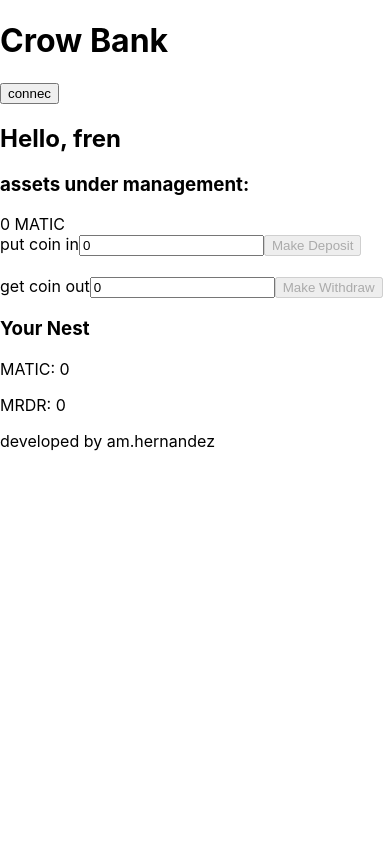
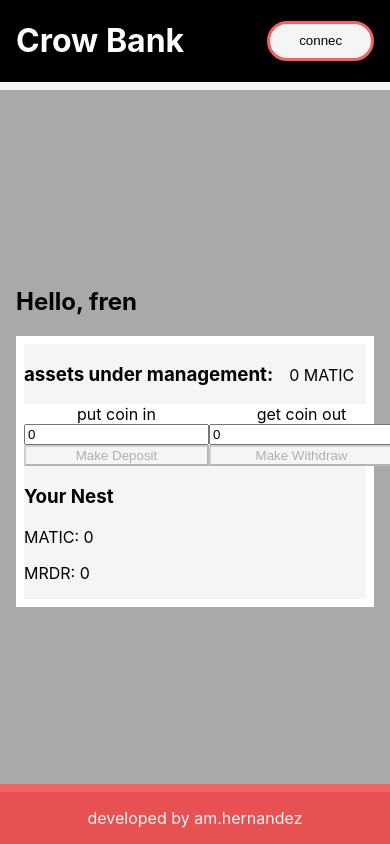
Before and after one commit to am-hernandez/crowbank, a React (Create React App) app: page / in a window 390 px wide. Built offline with nearby package versions, Linux system fonts and the light colour scheme.

Commit message:
style: make page responsive and add color

```diff
--- a/src/index.css
+++ b/src/index.css
@@ -1,13 +1,81 @@
 body {
   margin: 0;
-  font-family: -apple-system, BlinkMacSystemFont, 'Segoe UI', 'Roboto', 'Oxygen',
-    'Ubuntu', 'Cantarell', 'Fira Sans', 'Droid Sans', 'Helvetica Neue',
+  font-family: -apple-system, BlinkMacSystemFont, "Segoe UI", "Roboto", "Oxygen",
+    "Ubuntu", "Cantarell", "Fira Sans", "Droid Sans", "Helvetica Neue",
     sans-serif;
   -webkit-font-smoothing: antialiased;
   -moz-osx-font-smoothing: grayscale;
+  background-color: darkgray;
 }
 
 code {
-  font-family: source-code-pro, Menlo, Monaco, Consolas, 'Courier New',
+  font-family: source-code-pro, Menlo, Monaco, Consolas, "Courier New",
     monospace;
 }
+
+.App {
+  display: flex;
+  flex-direction: column;
+  justify-content: space-between;
+  min-height: 100vh;
+}
+
+header {
+  display: flex;
+  justify-content: space-between;
+  align-items: center;
+  border-bottom: solid 8px whitesmoke;
+  padding: 0 1em;
+  background-color: black;
+  color: white;
+}
+
+button {
+  background-color: whitesmoke;
+}
+
+#connectBtn {
+  width: 8em;
+  height: 3em;
+  border-radius: 20px;
+  border: solid 3px #f46161;
+}
+
+main {
+  padding: 1em;
+}
+
+#teller {
+  border: solid 8px white;
+  background-color: whitesmoke;
+}
+
+#aumHeading {
+  display: inline-block;
+  margin-right: 1rem;
+}
+
+#tellerForm {
+  display: flex;
+  justify-content: space-around;
+  background-color: white;
+  text-align: center;
+}
+
+#depositContainer {
+  display: flex;
+  flex-direction: column;
+}
+
+#withdrawContainer {
+  display: flex;
+  flex-direction: column;
+}
+
+footer {
+  border-top: solid 8px #f46161;
+  padding: 1em;
+  text-align: center;
+  color: whitesmoke;
+  background-color: #e75151;
+}
```
